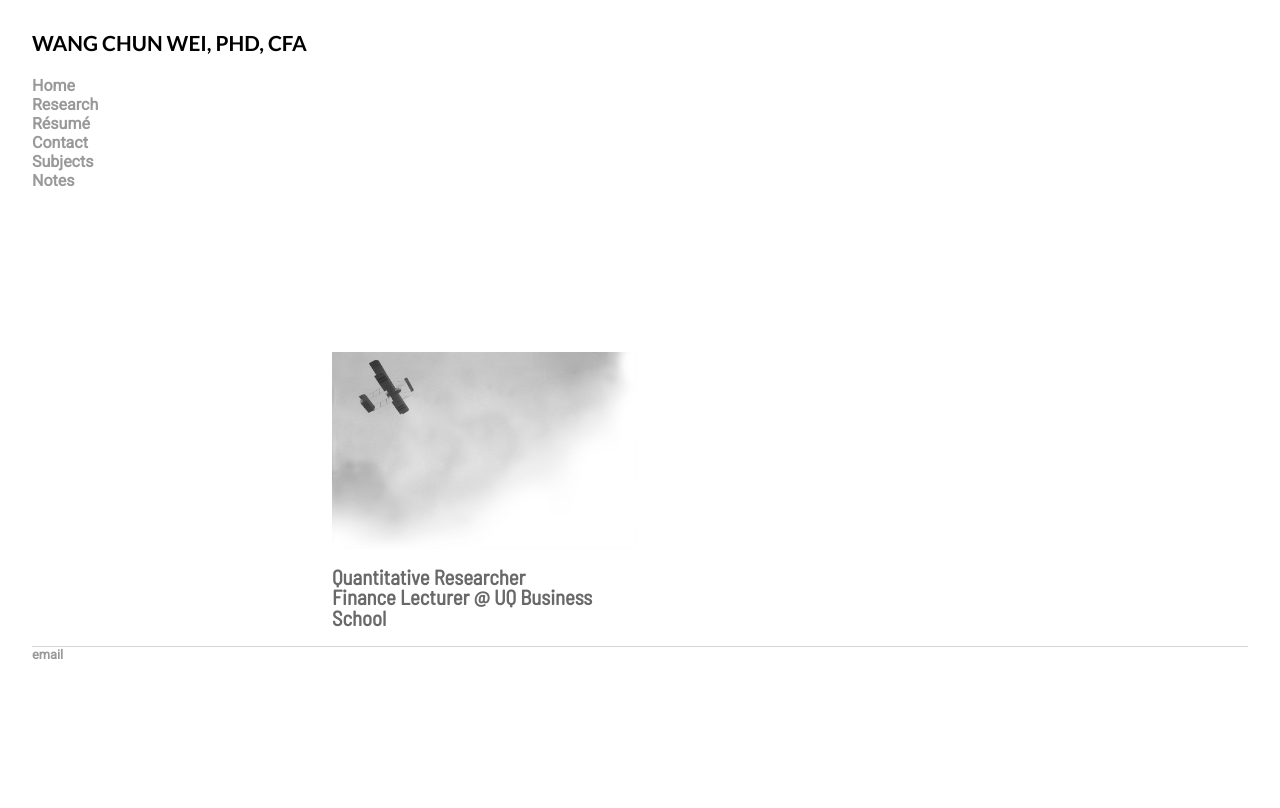
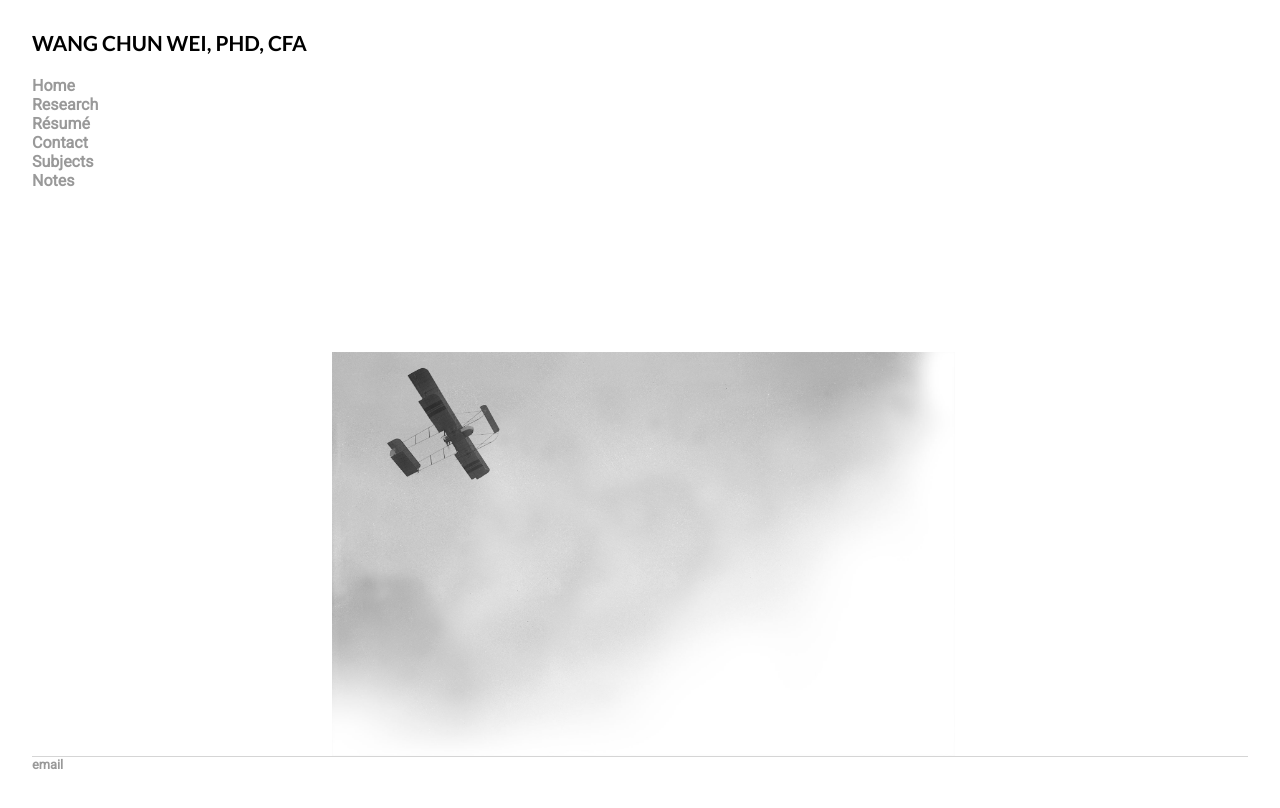
Before and after one commit to weiwangchun/weiwangchun.github.io, a Jekyll site: the page built from index.html, in a window 1280 px wide. Shown: the top 808 px of the page. Built offline with Jekyll 4.4.1, drawn with Linux system fonts in a browser that asks for light colours; some web fonts are replaced.

Commit message:
Update index.html

```diff
--- a/index.html
+++ b/index.html
@@ -5,13 +5,13 @@
 <style>
 .container {
   position: relative;
-  width: 50%;
+  width: 80%;
   margin:0px 150px;
 }
 
 .image {
   display: block;
-  width: 100%;
+  width: 80%;
   height: auto;
 }
 
@@ -35,6 +35,7 @@
 .text {
   color: white;
   font-size: 20px;
+  font-family: "Lato" san-serif;
   position: absolute;
   top: 50%;
   left: 50%;
@@ -65,13 +66,13 @@
 	<div class="container">
   		<img src="fly.jpg" alt="Avatar" class="image">
   		<div class="overlay">
-    			<div class="text">Quantitative Researcher //<br>
+    			<div class="text"> Quantitative Researcher <br>
 			Finance Lecturer @ UQ Business School </div>
   		</div>
 	</div>
 
-	<h2><p> Quantitative Researcher <br>
-		Finance Lecturer @ UQ Business School </p></h2>
+	<!--<h2><p> Quantitative Researcher <br>
+		Finance Lecturer @ UQ Business School </p></h2> -->
 
 
 </div><!-- /.blurb -->
```
